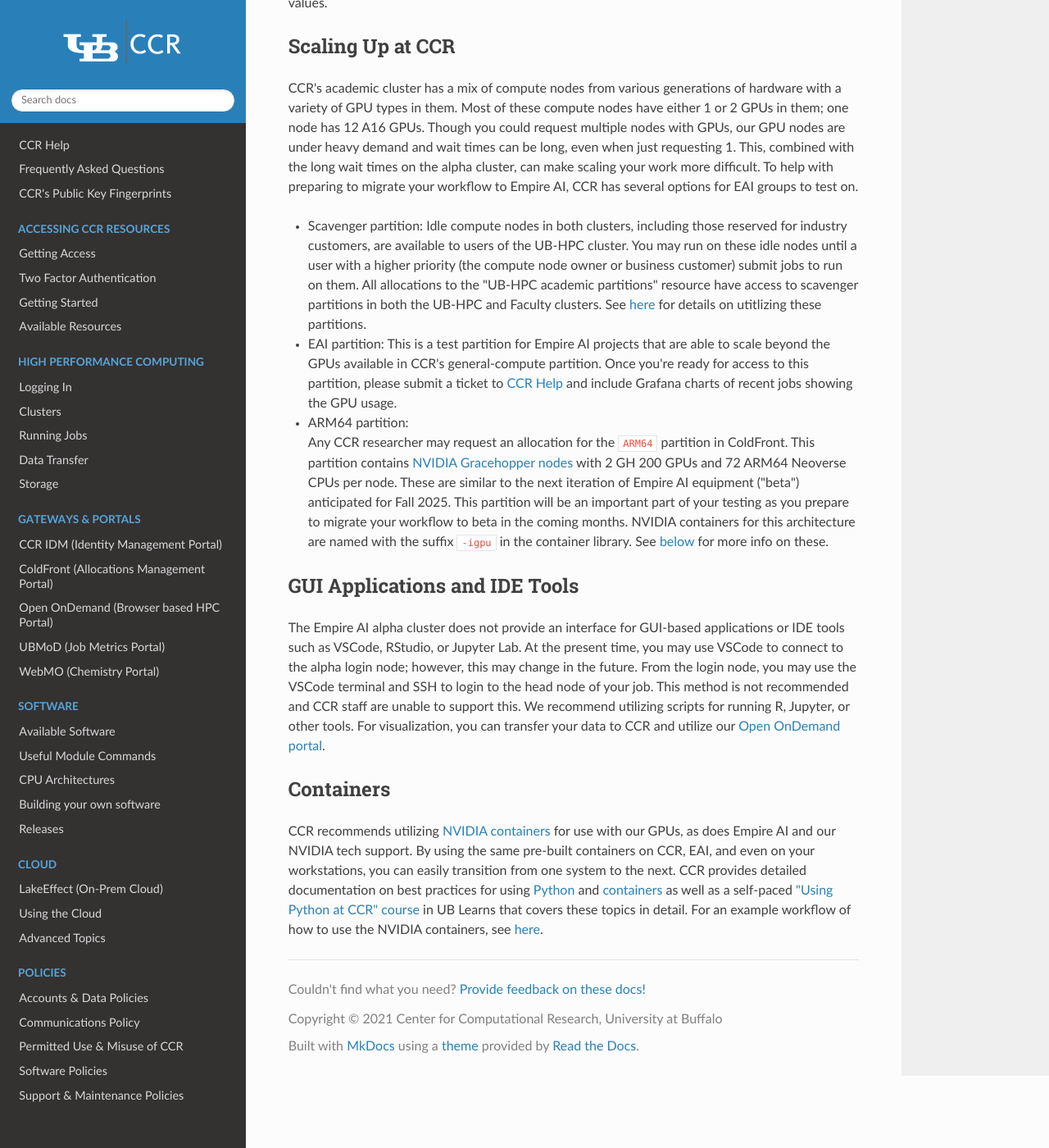
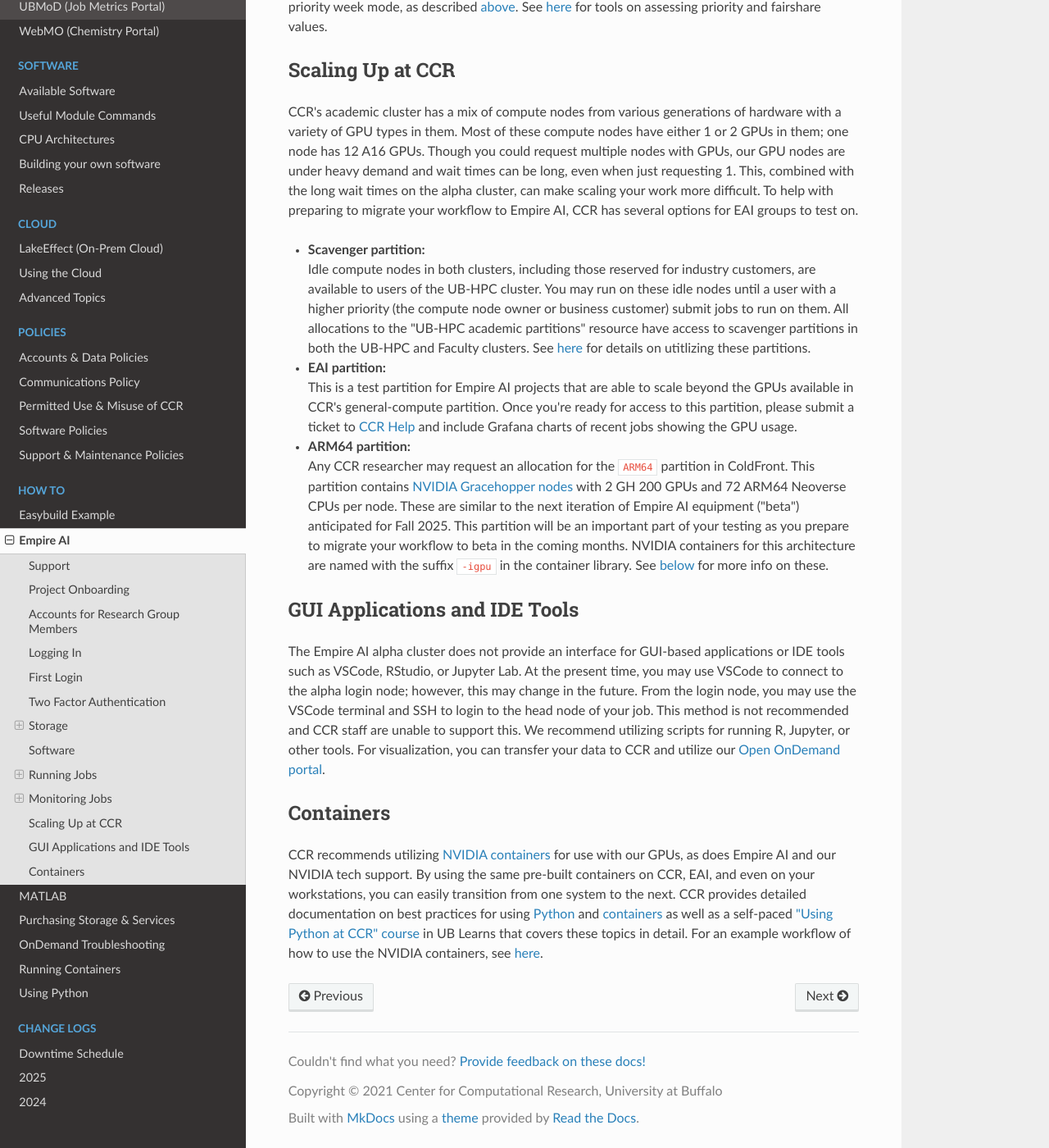
Before and after one commit to ubccr/ccrdocs, an MkDocs documentation site: the page built from pages/howto/empireai.md, in a window 1280 px wide and 1400 px high, scrolled down 4242 px. Shown: the whole window at 82% size. Built offline with MkDocs 1.6.1, drawn with Linux system fonts in a browser that asks for light colours; nearby versions of some CDN libraries; some of the changed text lies outside the part shown.

Commit message:
added menu and updated typos

```diff
--- a/mkdocs.yml
+++ b/mkdocs.yml
@@ -79,6 +79,7 @@ nav:
     - Support & Maintenance Policies: policies/support.md
   - How To:
     - Easybuild Example: howto/easybuild.md
+    - Empire AI: howto/empireai.md
     - MATLAB: howto/matlab.md
     - Purchasing Storage & Services: howto/purchases.md
     - OnDemand Troubleshooting:  howto/ood-trouble.md
--- a/pages/howto/empireai.md
+++ b/pages/howto/empireai.md
@@ -7,7 +7,7 @@ Initial project applications have been submitted to consortium members, reviewed
 
 ## Support
 
-All requests for help should be sent to `help` `@` `empire-ai.org` or submitted through the [Empire AI help desk portal](https://empireai.freshdesk.com)(https://empireai.freshdesk.com/).  CCR staff help with supporting researchers and their group members with non-system related questions.  If you are having a system issue, we will help facilitate a resolution but do not have elevated privileges on the Empire AI cluster.
+All requests for help should be sent to `help` `@` `empire-ai.org` or submitted through the [Empire AI help desk portal](https://empireai.freshdesk.com).  CCR staff help with supporting researchers and their group members with non-system related questions.  If you are having a system issue, we will help facilitate a resolution but do not have elevated privileges on the Empire AI cluster.
 
 ## Project Onboarding
 
@@ -71,8 +71,8 @@ If software can be in an alternate location and without administrative priviledg
 
 The EAI alpha cluster uses the same job scheduler, Slurm, as CCR uses.  This should make your transition easier.
 
-!! Tip "Don't waste time in the queue!"
-   The default walltime on the alpha cluster is 7 days.  If you don't specify how much time your job needs, you will be allocated 7 days.  Nearly all jobs running on this cluster are using less than 24 hours.  If you specify a more accurate walltime request, you job will get scheduled sooner!
+!!! Tip "Don't waste time in the queue!"
+    The default walltime on the alpha cluster is 7 days.  If you don't specify how much time your job needs, you will be allocated 7 days.  Nearly all jobs running on this cluster are using less than 24 hours.  If you specify a more accurate walltime request, you job will get scheduled sooner!
 
 
 ### Partitions
@@ -119,11 +119,11 @@ The alpha cluster runs half in a fairshare mode, similar to CCR's UB-HPC cluster
 
 CCR's academic cluster has a mix of compute nodes from various generations of hardware with a variety of GPU types in them.  Most of these compute nodes have either 1 or 2 GPUs in them; one node has 12 A16 GPUs.  Though you could request multiple nodes with GPUs, our GPU nodes are under heavy demand and wait times can be long, even when just requesting 1.  This, combined with the long wait times on the alpha cluster, can make scaling your work more difficult. To help with preparing to migrate your workflow to Empire AI, CCR has several options for EAI groups to test on.
 
-  - Scavenger partition:
+  - **Scavenger partition:**
   Idle compute nodes in both clusters, including those reserved for industry customers, are available to users of the UB-HPC cluster.  You may run on these idle nodes until a user with a higher priority (the compute node owner or business customer) submit jobs to run on them. All allocations to the "UB-HPC academic partitions" resource have access to scavenger partitions in both the UB-HPC and Faculty clusters.  See [here](../hpc/jobs.md#scavenging-idle-cycles) for details on utitlizing these partitions.
-  - EAI partition:
+  - **EAI partition:**
   This is a test partition for Empire AI projects that are able to scale beyond the GPUs available in CCR's general-compute partition.  Once you're ready for access to this partition, please submit a ticket to [CCR Help](../help.md) and include Grafana charts of recent jobs showing the GPU usage.
-  - ARM64 partition:
+  - **ARM64 partition:**
   Any CCR researcher may request an allocation for the `ARM64` partition in ColdFront.  This partition contains [NVIDIA Gracehopper nodes](../hpc/clusters.md#compute-nodes) with 2 GH 200 GPUs and 72 ARM64 Neoverse CPUs per node.  These are similar to the next iteration of Empire AI equipment ("beta") anticipated for Fall 2025.  This partition will be an important part of your testing as you prepare to migrate your workflow to beta in the coming months.  NVIDIA containers for this architecture are named with the suffix `-igpu` in the container library.  See [below](#containers) for more info on these.
 
 ## GUI Applications and IDE Tools
```
